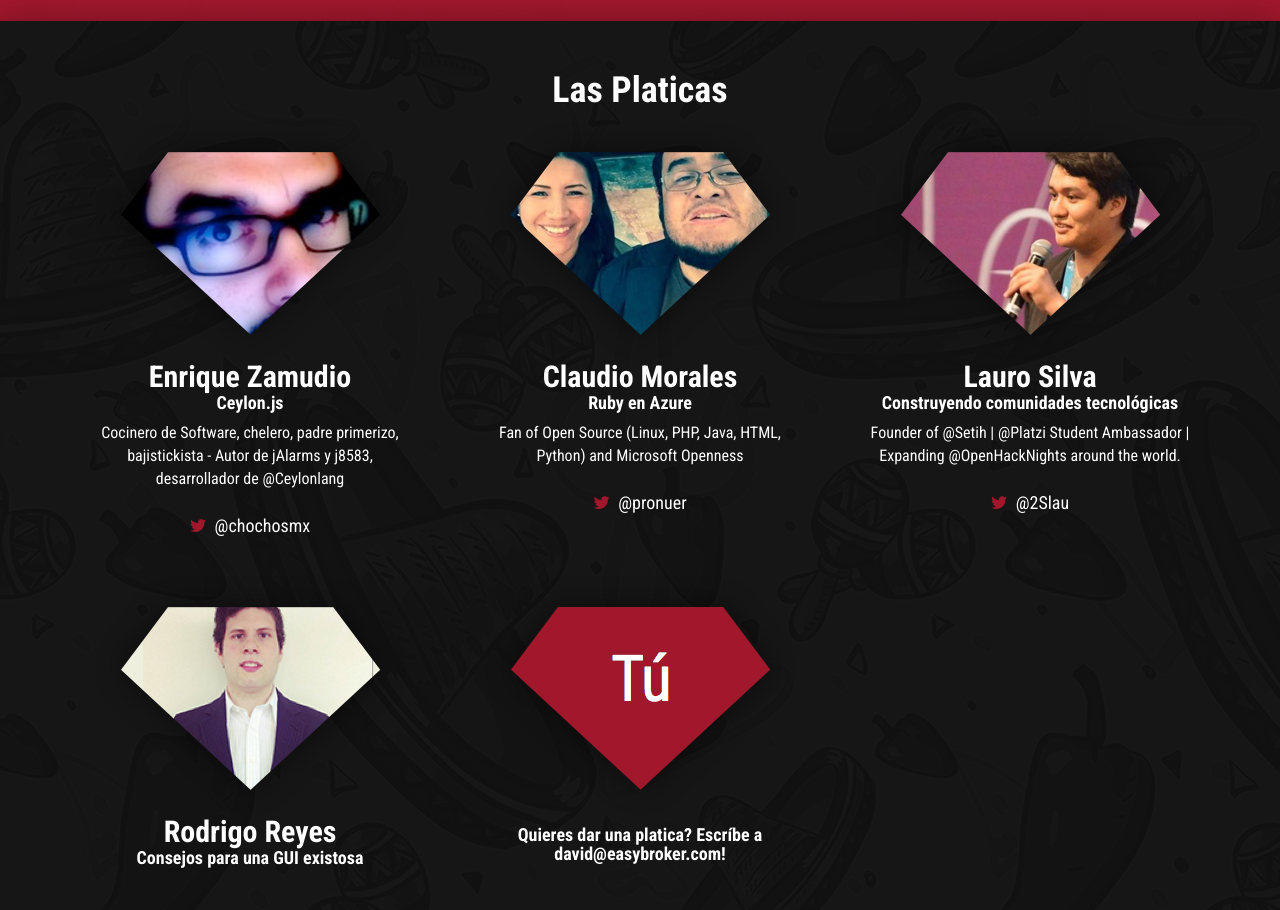
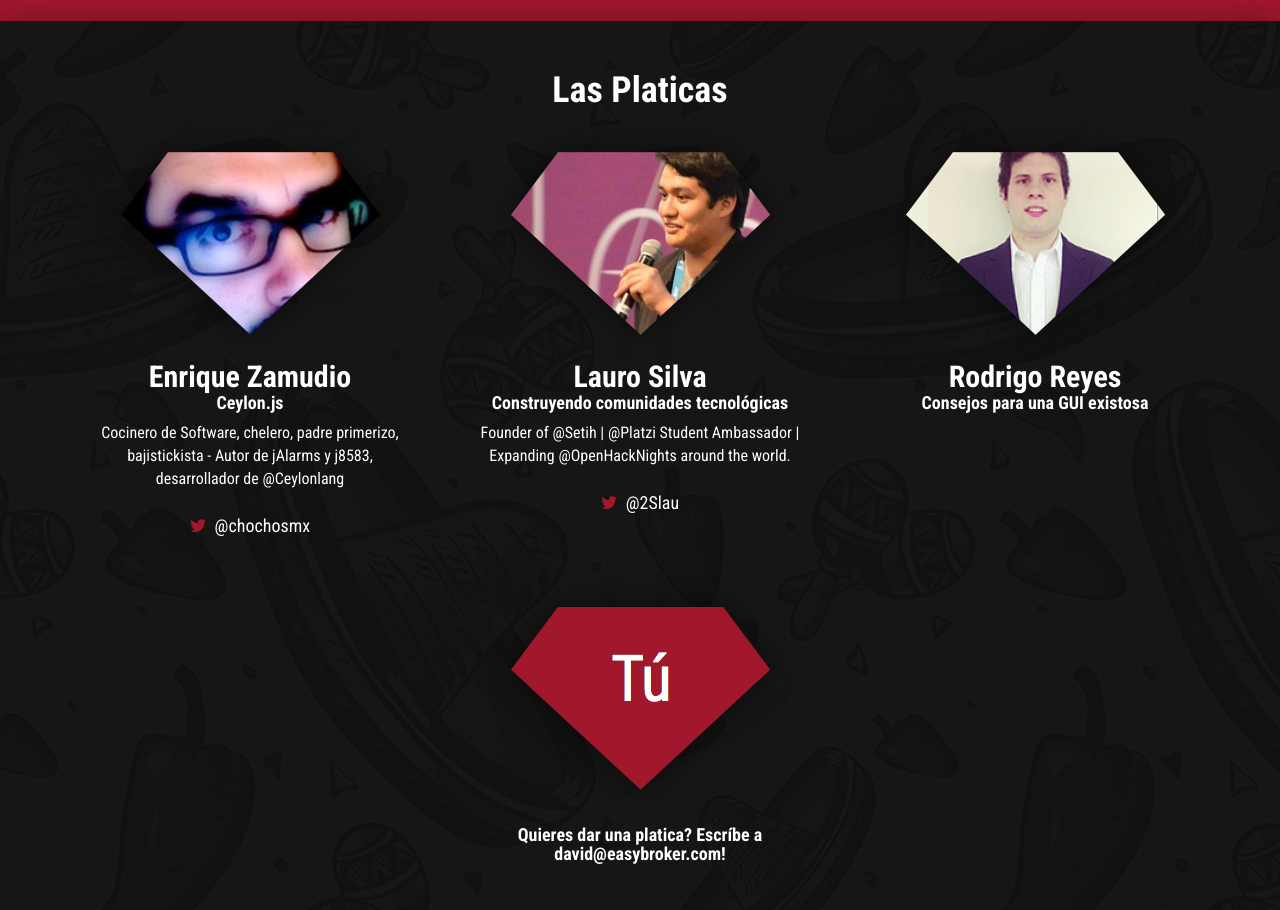
Before and after one commit to chilangodev/chilangodev.com, a plain HTML site: page _site/index.html in a window 1280 px wide. Shown: the part 680-1590 px from the top of the page. Drawn offline with nearby package versions, Linux system fonts and the light colour scheme; some packages are replaced by stand-ins of ours.

Commit message:
remove speaker claudio morales

```diff
--- a/_site/index.html
+++ b/_site/index.html
@@ -41,27 +41,20 @@
             <a href="http://twitter.com/chochosmx" target="_blank" class="social"><i class="fa fa-twitter"></i> @chochosmx</a>
           </div>
           <div class="col-sm-4 talk">
-            <img src="images/talks/claudio.png" class="img-responsive center-block">
-            <h2 class="unmargin">Claudio Morales</h2>
-            <h4 class="unmargin-top">Ruby en Azure</h4>
-            <p class="description">Fan of Open Source (Linux, PHP, Java, HTML, Python) and Microsoft Openness</p>
-            <a href="https://twitter.com/pronuer" target="_blank" class="social"><i class="fa fa-twitter"></i> @pronuer</a>
-          </div>
-          <div class="col-sm-4 talk">
             <img src="images/talks/lauro.png" class="img-responsive center-block">
             <h2 class="unmargin">Lauro Silva</h2>
             <h4 class="unmargin-top">Construyendo comunidades tecnológicas</h4>
             <p class="description">Founder of @Setih | @Platzi Student Ambassador | Expanding @OpenHackNights around the world.</p>
             <a href="http://twitter.com/2Slau" target="_blank" class="social"><i class="fa fa-twitter"></i> @2Slau</a>
           </div>
+          <div class="row">
+            <div class="col-sm-4 talk">
+              <img src="images/talks/rodrigo.png" class="img-responsive center-block">
+              <h2 class="unmargin">Rodrigo Reyes</h2>
+              <h4 class="unmargin-top">Consejos para una GUI existosa</h4>
+            </div>
         </div>
-        <div class="row">
-          <div class="col-sm-4 talk">
-            <img src="images/talks/rodrigo.png" class="img-responsive center-block">
-            <h2 class="unmargin">Rodrigo Reyes</h2>
-            <h4 class="unmargin-top">Consejos para una GUI existosa</h4>
-          </div>
-          <a href="mailto:david@easybroker.com?subject=Quiero hablar en Chilango Rails" class="col-sm-4 talk">
+          <a href="mailto:david@easybroker.com?subject=Quiero hablar en Chilango Rails" class="col-sm-4 talk col-sm-offset-4">
             <img src="images/talks/tu.png" class="img-responsive center-block">
             <h4>Quieres dar una platica? Escríbe a david@easybroker.com!</h4>
           </a>
```
Also changed, not shown: index.html (+7 -14 lines).
